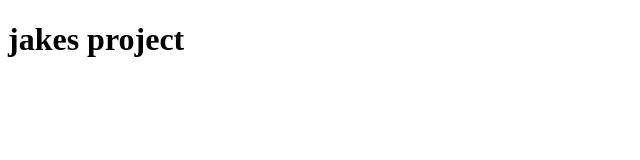
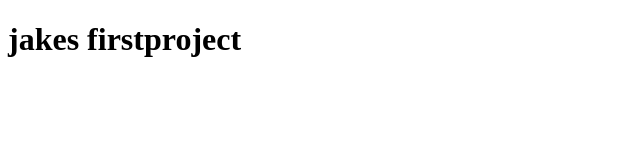
Before and after one commit to jakesharris/firstproject, a plain HTML site: page index.html in a window 1280 px wide. Shown: the whole page, without its empty margins (0-640 px from the left). Drawn offline with Linux system fonts and the light colour scheme.

Commit message:
Added Text

```diff
--- a/index.html
+++ b/index.html
@@ -7,6 +7,6 @@
     <title>Document</title>
 </head>
 <body>
-    <h1>jakes project</h1>
+    <h1>jakes firstproject</h1>
 </body>
 </html>
```
